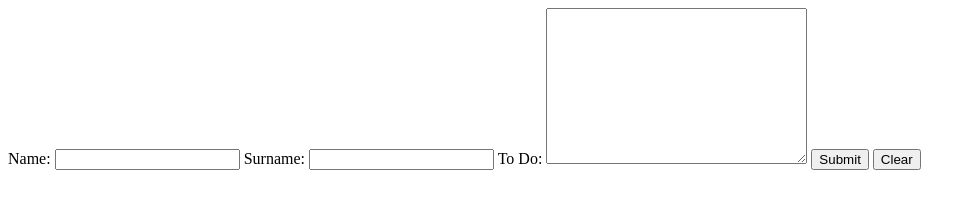
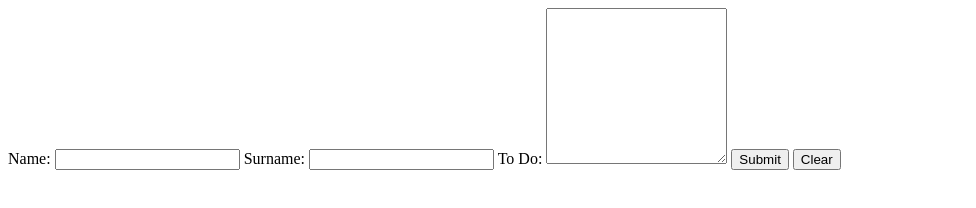
Before and after one commit to YuriiYaremkiv/parcel-javascript, a website built with Parcel: page src/index.html in a window 1280 px wide. Shown: the whole page, without its empty margins (0-976 px from the left). Built offline with nearby package versions, Linux system fonts and the light colour scheme.

Commit message:
Update form.html

```diff
--- a/src/partials/form.html
+++ b/src/partials/form.html
@@ -10,7 +10,7 @@
     </label>
     <label class="form__label">
       To Do:
-      <textarea class="form__text-area" name="user_text" id="" cols="30" rows="10"></textarea>
+      <textarea class="form__text-area" name="user_text" id="" cols="20" rows="10"></textarea>
     </label>
     <button class="form_btn submit" type="submit">Submit</button>
     <button class="form_btn reset" type="submit">Clear</button>
```
